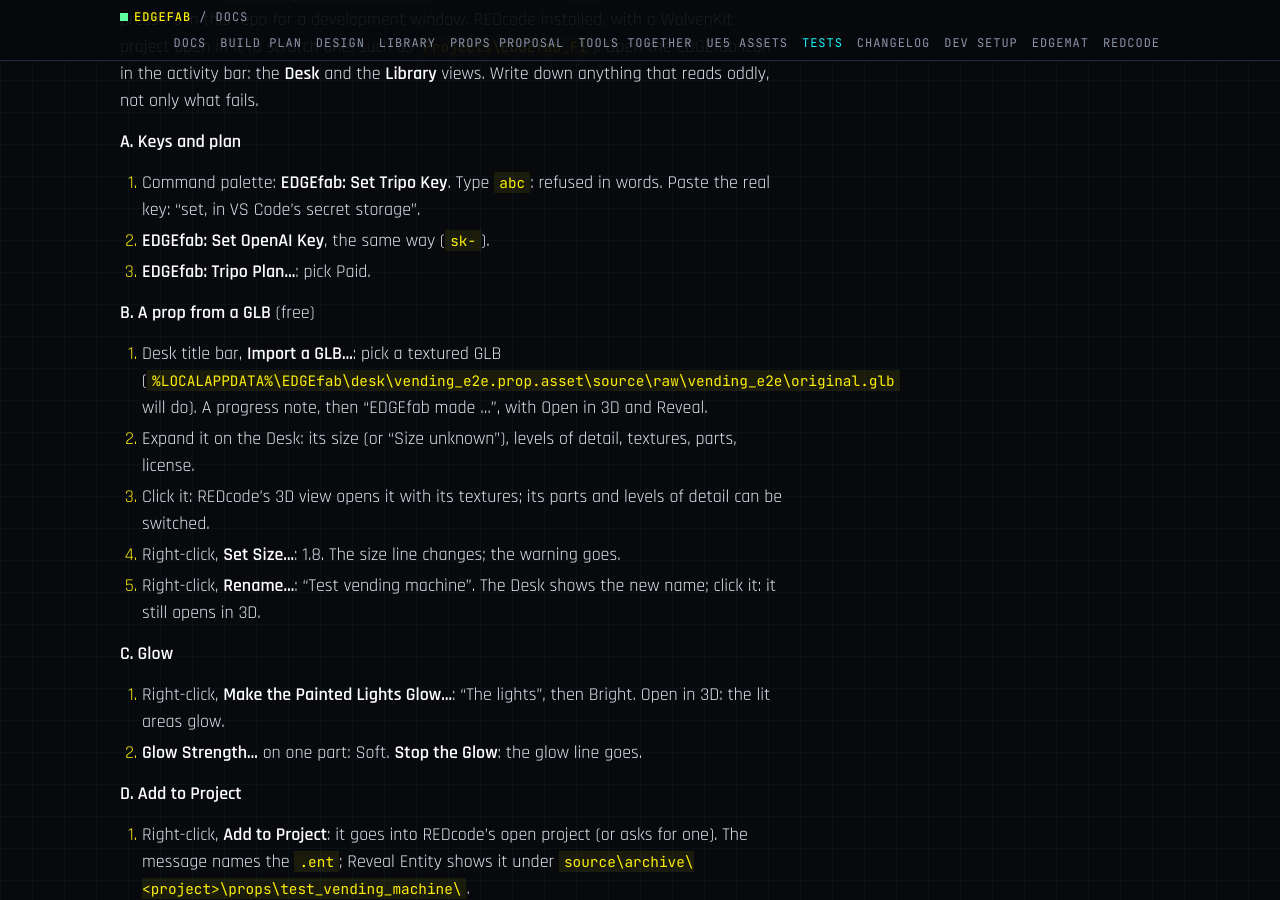
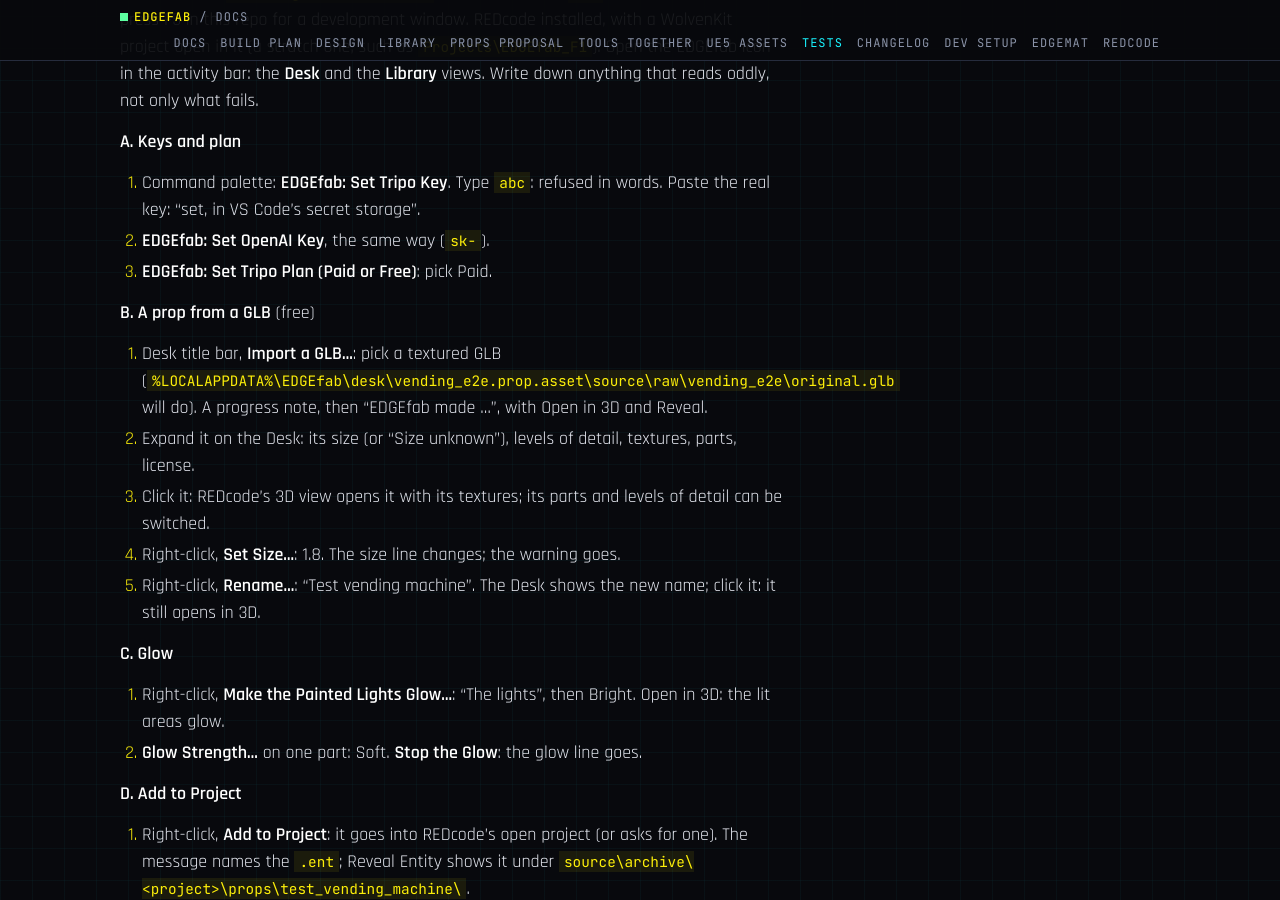
Before and after one commit to Edgemodders/EDGEfab, a Jekyll site: the page built from docs/testing.md, in a window 1280 px wide and 900 px high, scrolled down 656 px. Built offline with Jekyll 4.4.1, drawn with Linux system fonts in a browser that asks for light colours.

Commit message:
Tests: the plan command's real name in the owner's pass
Co-Authored-By: Claude Opus 5.5 <noreply@anthropic.com>

```diff
--- a/docs/testing.md
+++ b/docs/testing.md
@@ -20,7 +20,7 @@ Every command of the extension, in VS Code, in one go. The sections below test t
 
 1. Command palette: **EDGEfab: Set Tripo Key**. Type `abc`: refused in words. Paste the real key: "set, in VS Code's secret storage".
 2. **EDGEfab: Set OpenAI Key**, the same way (`sk-`).
-3. **EDGEfab: Tripo Plan...**: pick Paid.
+3. **EDGEfab: Set Tripo Plan (Paid or Free)**: pick Paid.
 
 **B. A prop from a GLB** (free)
 
```
